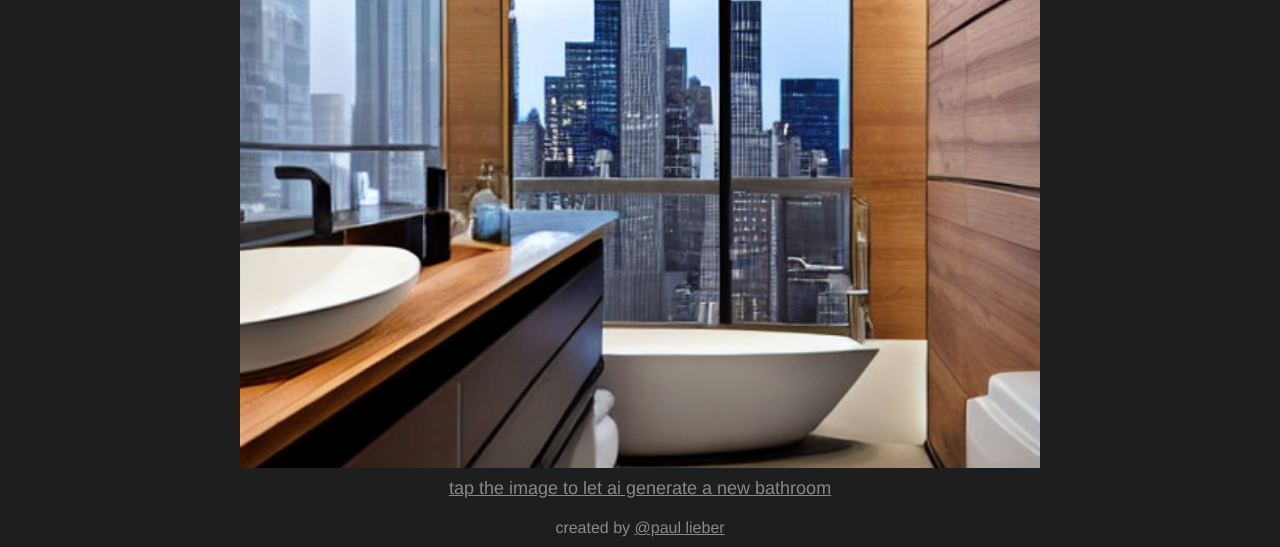
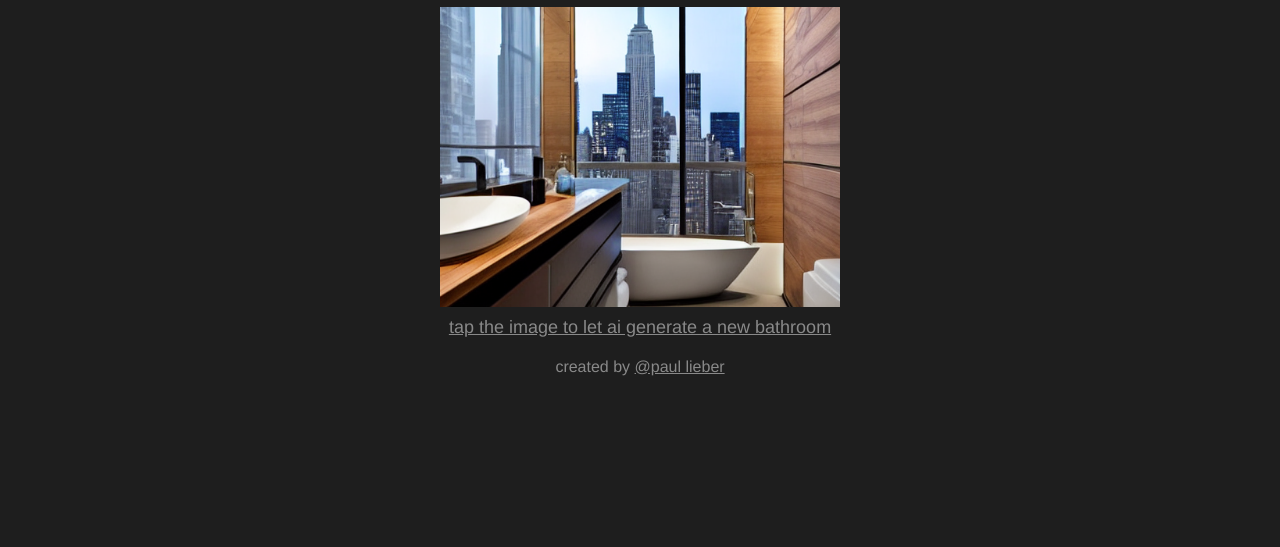
Before and after one commit to paulLieber98/dreambathroomai, a plain HTML site: page index.html in a window 1280 px wide. Shown: the part 276-823 px from the top of the page. After the commit the page ends 800 px from the top, so only its background shows below. Drawn offline with Linux system fonts and the light colour scheme.

Commit message:
Update style.css

```diff
--- a/styles/style.css
+++ b/styles/style.css
@@ -67,8 +67,8 @@ main p {
 }
 
 #bathroom-image {
-    width: 800px; /* Fixed width */
-    height: 600px; /* Fixed height */
+    width: 400px; /* Fixed width */
+    height: 300px; /* Fixed height */
     object-fit: cover; /* Ensures images fill the container */
     cursor: pointer;
     /* Removed border and border-radius */
@@ -89,14 +89,14 @@ main p {
 }
 
 /* Responsive design */
-@media (max-width: 800px) {
+@media (max-width: 400px) {
     #bathroom-image {
         width: 90%;
         height: auto;
     }
 }
 
-@media (max-width: 600px) {
+@media (max-width: 300px) {
     main h1 {
         font-size: 28px;
     }
```
